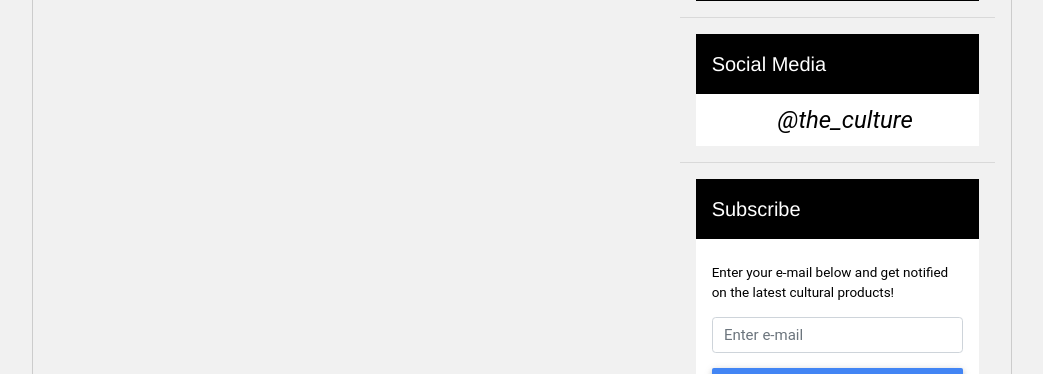
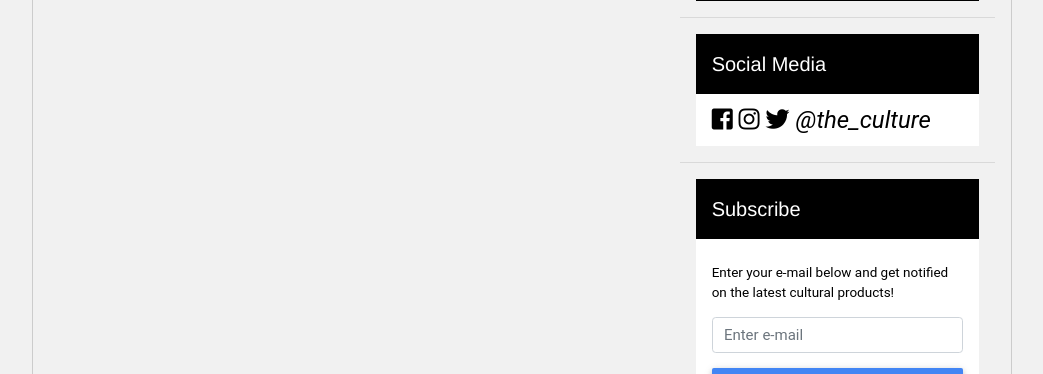
Before and after one commit to ctuck6/TheCulture, a Flask app: page / in a window 1280 px wide. Shown: the part 3235-3609 px from the top of the page, without its empty margins (118-1161 px from the left). Run offline with Flask 2, Linux system fonts and the light colour scheme; parts of the project's set-up code (start-up, migrations or seed data) failed here and were passed over; some libraries are stand-ins or nearby versions; some web fonts are replaced.

Commit message:
changed font awesome icons

```diff
--- a/app/__init__.py
+++ b/app/__init__.py
@@ -21,8 +21,7 @@
 
 def create_app():
 	app = Flask(__name__)
-	# app.config.from_object(config[os.environ.get("APP_SETTINGS")])
-	app.config.from_object(config['production'])
+	app.config.from_object(config[os.environ.get("APP_SETTINGS")])
 
 
 	with app.app_context():
--- a/app/templates/article.html
+++ b/app/templates/article.html
@@ -73,7 +73,7 @@
                           </div>
                         </div>
                         <div class="w3-right">
-                          <small class="text-muted">{{ article.date_posted.strftime('%m-%d-%Y') }}</small>
+                          <small class="text-muted">{{ comment.date_posted.strftime('%m-%d-%Y') }}</small>
                         </div>
                       </div>
                     </div>
--- a/app/templates/home.html
+++ b/app/templates/home.html
@@ -78,9 +78,9 @@
             <h4>Social Media</h4>
           </div>
           <div class="w3-container w3-xlarge w3-padding">
-            <i class="fa fa-facebook-official w3-hover-opacity"></i>
-            <i class="fa fa-instagram w3-hover-opacity"></i>
-            <i class="fa fa-twitter w3-hover-opacity"></i>
+            <i class="fab fa-facebook-square w3-hover-opacity"></i>
+            <i class="fab fa-instagram w3-hover-opacity"></i>
+            <i class="fab fa-twitter w3-hover-opacity"></i>
             <i>@the_culture</i>
           </div>
         </div>
```
Also changed, not shown: 3 other files.
